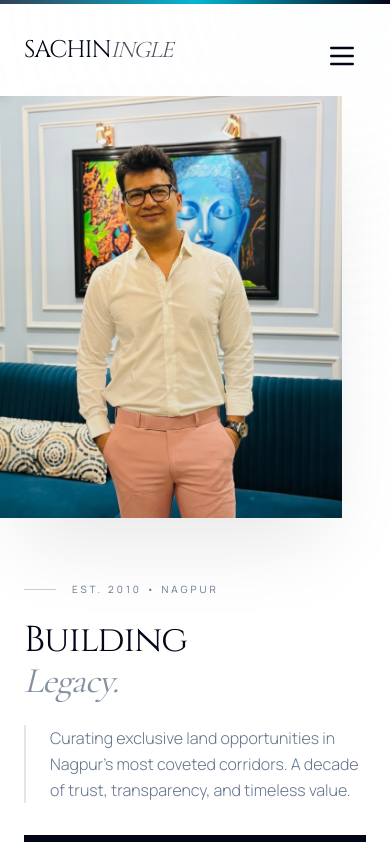
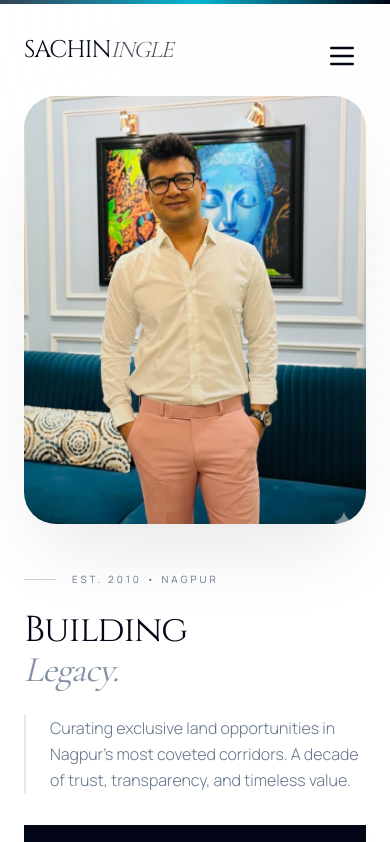
Before and after one commit to SaurabhGithug/sachiningle, a Next.js app: page / in a window 390 px wide. Shown: the top 842 px of the page. Built offline with nearby package versions, Linux system fonts and the light colour scheme; a web font is replaced by a local one.

Commit message:
fix: optimize mobile layout for middle sections and center hero image

```diff
--- a/components/vogue/hero.tsx
+++ b/components/vogue/hero.tsx
@@ -11,7 +11,7 @@ export default function VogueHero() {
             <div className="absolute inset-0 bg-executive-white z-0" />
             <div className="absolute top-0 right-0 w-[60vw] h-[60vw] bg-executive-platinum/50 rounded-full blur-[150px] pointer-events-none -translate-y-1/2 translate-x-1/4" />
 
-            <div className="max-w-[1440px] mx-auto px-6 lg:px-16 w-full grid lg:grid-cols-2 gap-16 items-center relative z-20 pt-24 min-h-[90vh]">
+            <div className="max-w-[1440px] mx-auto px-6 lg:px-16 w-full grid lg:grid-cols-2 gap-12 lg:gap-16 items-center relative z-20 pt-24 min-h-[90vh]">
 
                 {/* Text Content */}
                 <div className="flex flex-col justify-center order-2 lg:order-1 relative z-20">
@@ -50,14 +50,14 @@ export default function VogueHero() {
                 </div>
 
                 {/* Hero Image - Minimalist Presentation */}
-                <div className="relative h-[50vh] lg:h-[85vh] w-full order-1 lg:order-2 pl-0 lg:pl-12 -mx-6 lg:mx-0 w-[calc(100%+3rem)] lg:w-full">
+                <div className="relative aspect-[4/5] lg:h-[85vh] lg:aspect-auto w-full order-1 lg:order-2 lg:pl-12">
                     <FadeIn delay={0.15} duration={0.6} className="w-full h-full relative">
-                        <div className="relative w-full h-full lg:rounded-[2rem] overflow-hidden shadow-[0_40px_80px_-20px_rgba(0,0,0,0.1)]">
+                        <div className="relative w-full h-full rounded-[2rem] lg:rounded-[2rem] overflow-hidden shadow-[0_40px_80px_-20px_rgba(0,0,0,0.1)]">
                              <Image
                                 src="/sachin-ingle.jpg"
                                 alt="Sachin Ingle"
                                 fill
-                                className="object-cover object-[center_20%] lg:object-center"
+                                className="object-cover object-center"
                                 priority
                                 sizes="(max-width: 768px) 100vw, 50vw"
                             />
--- a/components/vogue/philosophy.tsx
+++ b/components/vogue/philosophy.tsx
@@ -24,17 +24,17 @@ export default function VoguePhilosophy() {
     }, []);
 
     return (
-        <section ref={sectionRef} id="philosophy" className="py-32 bg-executive-navy text-white relative overflow-hidden">
+        <section ref={sectionRef} id="philosophy" className="py-20 lg:py-32 bg-executive-navy text-white relative overflow-hidden">
             <div className="absolute top-0 right-0 w-1/2 h-full bg-executive-blue/20 blur-3xl pointer-events-none"></div>
 
-            <div className="px-6 lg:px-16 grid grid-cols-1 lg:grid-cols-12 gap-12 lg:gap-16 relative z-10">
+            <div className="px-6 lg:px-16 grid grid-cols-1 lg:grid-cols-12 gap-8 lg:gap-16 relative z-10">
                 <div className="lg:col-span-4">
                     <div className="w-full h-[1px] bg-white/20 mb-6 lg:mb-8"></div>
                     <span className="text-xs font-sans uppercase tracking-[0.2em] text-executive-gray">The Philosophy</span>
                 </div>
 
                 <div className="lg:col-span-8">
-                    <p className={`font-serif text-3xl lg:text-6xl leading-[1.2] transition-all duration-1000 transform ${isVisible ? 'translate-y-0 opacity-100' : 'translate-y-12 opacity-0'}`}>
+                    <p className={`font-serif text-xl sm:text-2xl lg:text-6xl leading-[1.3] lg:leading-[1.2] transition-all duration-1000 transform ${isVisible ? 'translate-y-0 opacity-100' : 'translate-y-12 opacity-0'}`}>
                         &quot;I don&apos;t just develop land; I build the foundation for future legacies. Every square foot is chosen with the precision of an artist and the foresight of a visionary.&quot;
                     </p>
 
--- a/components/vogue/trust-badges.tsx
+++ b/components/vogue/trust-badges.tsx
@@ -11,9 +11,9 @@ const badges = [
 
 export default function TrustBadges() {
     return (
-        <section className="py-24 bg-executive-white relative overflow-hidden">
+        <section className="py-12 lg:py-24 bg-executive-white relative overflow-hidden">
             <div className="container mx-auto px-4">
-                <div className="grid grid-cols-1 md:grid-cols-2 lg:grid-cols-4 gap-6 lg:gap-12">
+                <div className="grid grid-cols-2 lg:grid-cols-4 gap-4 lg:gap-12">
                     {badges.map((badge, idx) => (
                         <FadeIn key={idx} delay={idx * 0.1} duration={0.8} direction="up">
                             <SpotlightCard
--- a/components/vogue/works.tsx
+++ b/components/vogue/works.tsx
@@ -5,12 +5,12 @@ import FadeIn from '@/components/animations/fade-in';
 
 export default function Works() {
     return (
-        <section id="work" className="py-32 bg-executive-white relative">
+        <section id="work" className="py-16 lg:py-32 bg-executive-white relative">
             <div className="container mx-auto px-4">
-                <div className="mb-20">
+                <div className="mb-10 lg:mb-20">
                     <FadeIn delay={0.1} duration={0.6} direction="up">
                         <span className="text-xs font-sans uppercase tracking-[0.3em] text-executive-blue block mb-4">Portfolio</span>
-                        <h2 className="font-display text-5xl lg:text-7xl text-executive-navy mb-8">
+                        <h2 className="font-display text-4xl lg:text-7xl text-executive-navy mb-8">
                             Signature <br /> <span className="italic font-serif text-executive-gray/60">Developments</span>
                         </h2>
                     </FadeIn>
```
